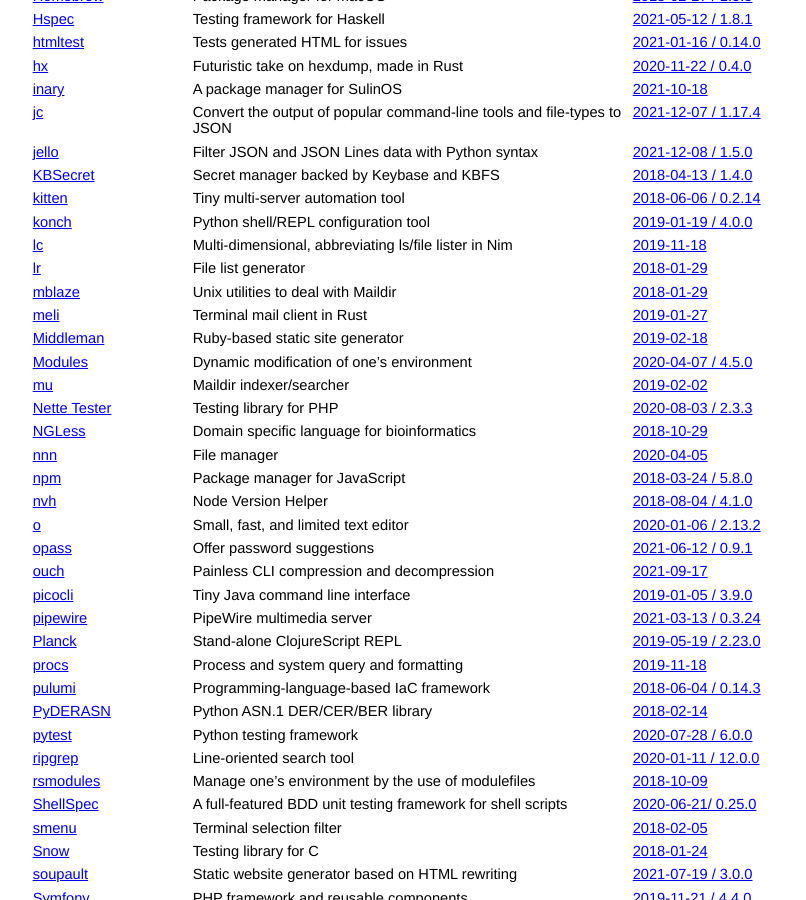
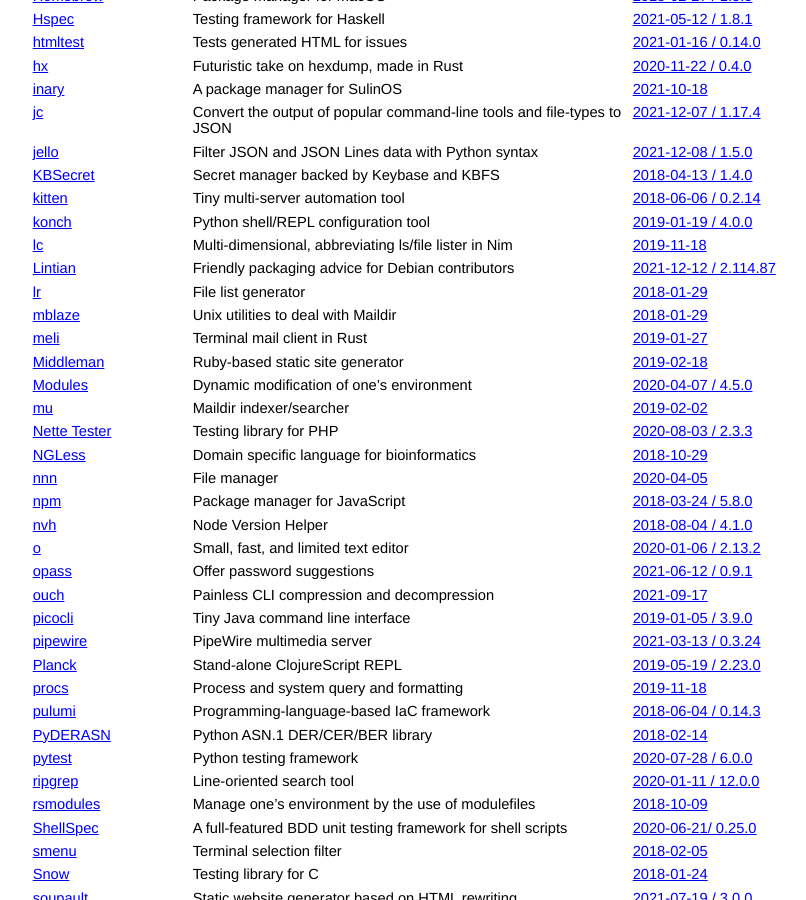
Before and after one commit to jcs/no_color, a Jekyll site: the page built from index.md, in a window 1280 px wide and 900 px high, scrolled down 2577 px. Shown: the whole window, without its empty margins (211-1017 px from the left). Built offline with Jekyll 4.4.1, drawn with Linux system fonts in a browser that asks for light colours; our own code applies the rules of GitHub Pages for plain Markdown files.

Commit message:
Add Lintian. (#154)

```diff
--- a/index.md
+++ b/index.md
@@ -148,6 +148,7 @@ color via `NO_COLOR`.
 | [kitten](https://github.com/hoffa/kitten) | Tiny multi-server automation tool | [2018-06-06 / 0.2.14](https://github.com/hoffa/kitten/commit/88cb015f4ae021a1c00bfc4dc9506a8e14e51bb4) |
 | [konch](https://github.com/sloria/konch) | Python shell/REPL configuration tool | [2019-01-19 / 4.0.0](https://github.com/sloria/konch/blob/master/CHANGELOG.rst#400-2019-01-19) |
 | [lc](https://github.com/c-blake/lc) | Multi-dimensional, abbreviating ls/file lister in Nim | [2019-11-18](https://github.com/c-blake/lc/commit/3f69e692db45c63320c3cbd2d3910208437687f9) |
+| [Lintian](https://lintian.debian.org) | Friendly packaging advice for Debian contributors | [2021-12-12 / 2.114.87](https://salsa.debian.org/lintian/lintian/-/commit/275a48e628120100a38cbcd5a4f7f5b70c5ab47d) |
 | [lr](https://github.com/chneukirchen/lr) | File list generator | [2018-01-29](https://github.com/chneukirchen/lr/commit/8f0ac7c8abb4e0830d6cf72bbbd5f38c44b4266d) |
 | [mblaze](https://github.com/chneukirchen/mblaze) | Unix utilities to deal with Maildir | [2018-01-29](https://github.com/chneukirchen/mblaze/commit/4014f03afe6d624ba1c6bdde6551b4996ba31fe5) |
 | [meli](https://meli.delivery) | Terminal mail client in Rust | [2019-01-27](https://github.com/meli/meli/commit/6a7cae09882d43c0de8a84df3d66174949ede0e0) |
```
